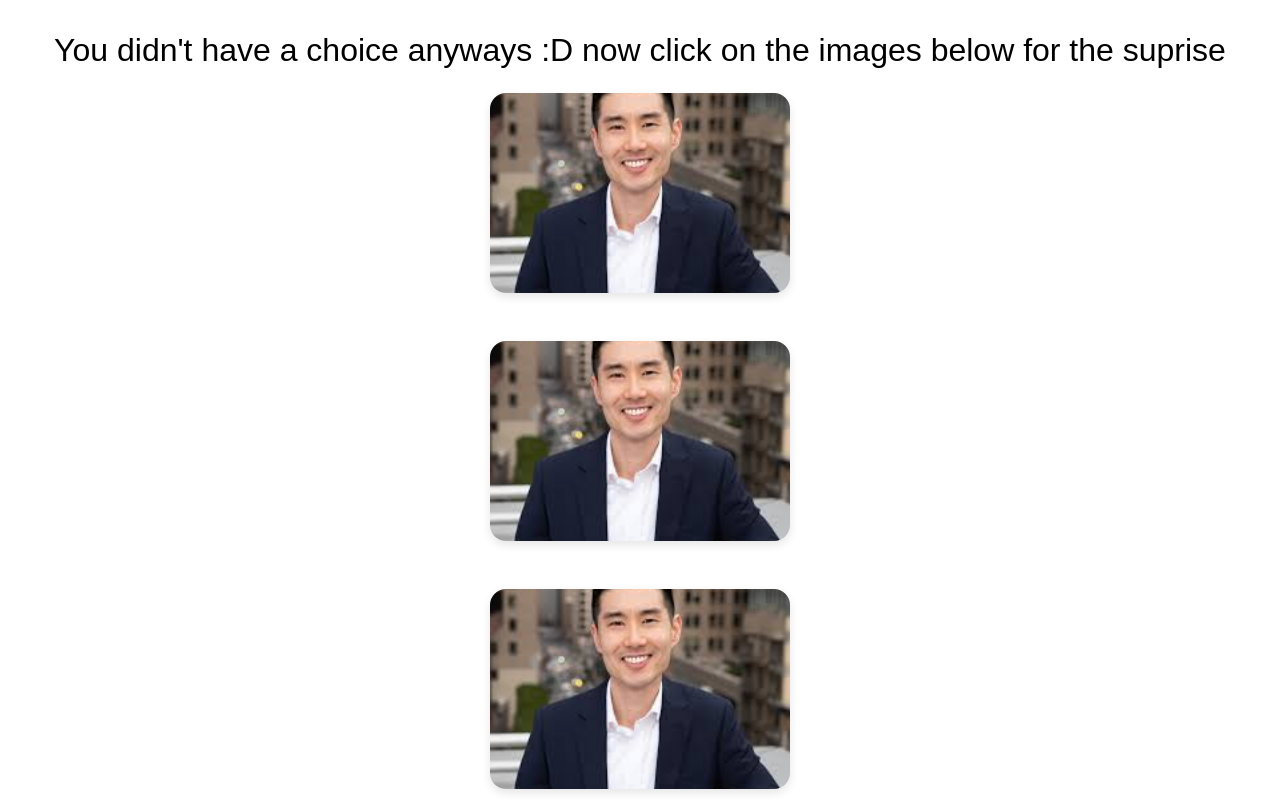
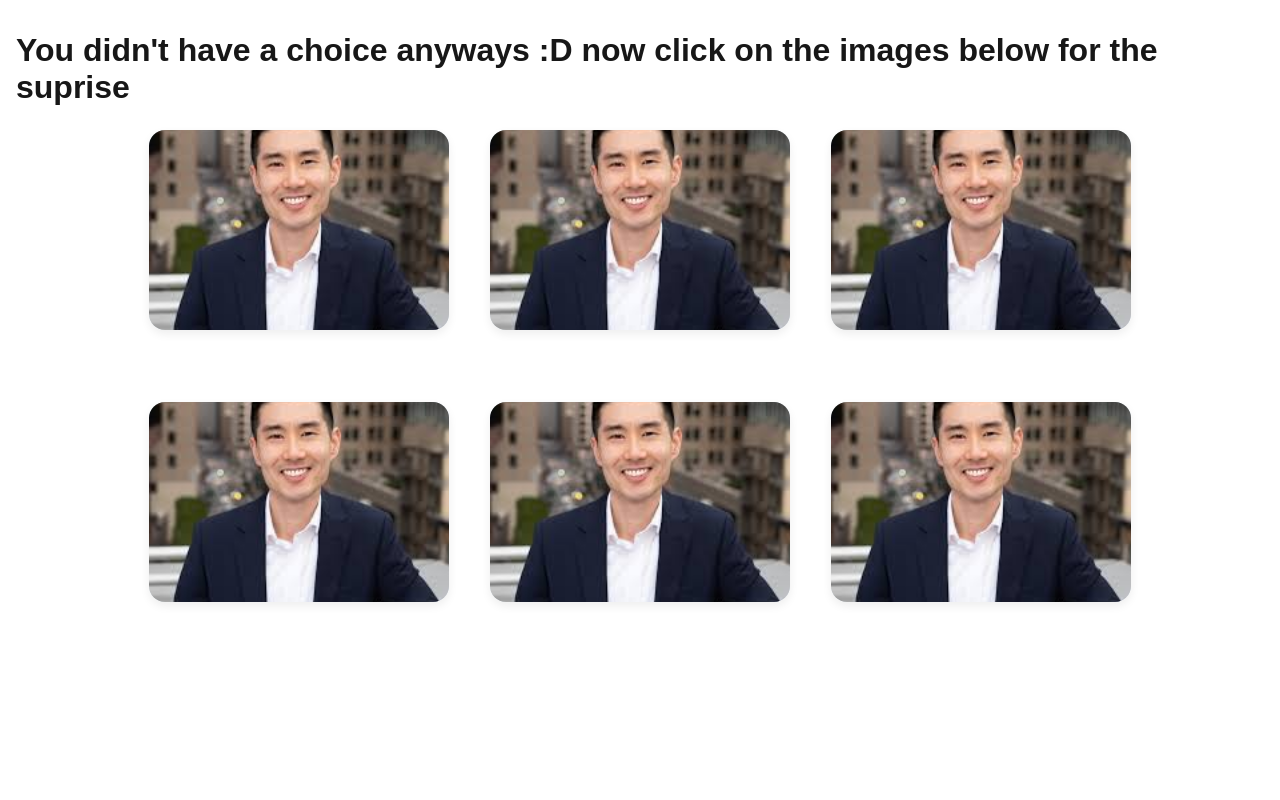
Before and after one commit to avilla212/hinge, a Next.js app: page /success in a window 1280 px wide. Shown: the top 800 px of the page. Built offline with nearby package versions, Linux system fonts and the light colour scheme.

Commit message:
changed styling

```diff
--- a/app/success/page.tsx
+++ b/app/success/page.tsx
@@ -21,6 +21,7 @@ const successPage = () => {
       {/* message on top of screen */}
       <h1 className={styles["cal-sans-regular"] || ""}>{message}</h1>
 
+      <div className={styles.grid}>
         {/* flip card component */}
         <FlipCard
           imagePath={image}
@@ -64,33 +65,8 @@ const successPage = () => {
           ed non augue non enim imperdiet vulputate imperdiet congue nisi. Proin dapibus tempor pulvinar. "
         />
 
-      <FlipCard
-        imagePath={image}
-        text="Lorem ipsum dolor sit amet, consectetur adipiscing elit.
-          Cras ac ornare turpis, vitae imperdiet mi. S
-          ed non augue non enim imperdiet vulputate imperdiet congue nisi. Proin dapibus tempor pulvinar. "
-      />
 
-      <FlipCard
-        imagePath={image}
-        text="Lorem ipsum dolor sit amet, consectetur adipiscing elit.
-          Cras ac ornare turpis, vitae imperdiet mi. S
-          ed non augue non enim imperdiet vulputate imperdiet congue nisi. Proin dapibus tempor pulvinar. "
-      />
-
-      <FlipCard
-        imagePath={image}
-        text="Lorem ipsum dolor sit amet, consectetur adipiscing elit.
-          Cras ac ornare turpis, vitae imperdiet mi. S
-          ed non augue non enim imperdiet vulputate imperdiet congue nisi. Proin dapibus tempor pulvinar. "
-      />
-
-      <FlipCard
-        imagePath={image}
-        text="Lorem ipsum dolor sit amet, consectetur adipiscing elit.
-          Cras ac ornare turpis, vitae imperdiet mi. S
-          ed non augue non enim imperdiet vulputate imperdiet congue nisi. Proin dapibus tempor pulvinar. "
-      />
+      </div>
     </main>
   );
 };
--- a/app/success/success.module.css
+++ b/app/success/success.module.css
@@ -1,36 +1,52 @@
 /* === Main page container === */
 .page {
-  display: flex;                 /* stack content vertically */
   flex-direction: column;
-  align-items: center;          /* center content horizontally */
-  background: white;            /* light mode background */
-  padding: 2rem 1rem;           /* vertical and horizontal padding */
-  min-height: 100vh;            /* full height view */
+  align-items: center;
+  background: var(--background);
+  padding: 2rem 1rem;
+  min-height: 100vh;
+  width: 100%;
 }
 
+/* === Image Grid Wrapper */
+.grid {
+  display: grid;
+  grid-template-columns: 1fr;
+  gap: 1.5rem;
+  justify-items: center;
+  width: 100%;
+}
+
+@media (min-width: 768px) {
+  .grid {
+    grid-template-columns: repeat(3, 1fr);
+    max-width: 1000px;
+    margin: 0 auto;
+  }
+}
 
 /* === FlipCard Container === */
 .cardWrapper {
-  width: 100%;                  /* full width of parent */
-  max-width: 300px;             /* limits max width for mobile */
-  height: 200px;                /* fixed card height */
-  perspective: 1000px;          /* enables 3D flip effect */
-  margin: 1.5rem auto;          /* vertical spacing and centering */
+  width: 100%;
+  max-width: 300px;
+  height: 200px;
+  perspective: 1000px;
+  margin: 1.5rem auto;
 }
 
 /* === Inner Card that gets rotated === */
 .cardInner {
-  position: relative;           /* required for absolute children */
+  position: relative;
   width: 100%;
   height: 100%;
-  transition: transform 0.6s ease;      /* smooth flip animation */
-  transform-style: preserve-3d;         /* keep front/back in 3D */
-  cursor: pointer;              /* pointer on hover/tap */
+  transition: transform 0.6s ease;
+  transform-style: preserve-3d;
+  cursor: pointer;
 }
 
 /* === Apply flip rotation when flipped === */
 .flipped {
-  transform: rotateY(180deg);   /* flips card horizontally */
+  transform: rotateY(180deg);
 }
 
 /* === Front and Back Faces === */
@@ -39,46 +55,37 @@
   position: absolute;
   width: 100%;
   height: 100%;
-  border-radius: 16px;          /* round corners */
-  backface-visibility: hidden; /* hide back when facing front */
-  box-shadow: 0 4px 10px rgba(0, 0, 0, 0.1); /* subtle elevation */
+  border-radius: 16px;
+  backface-visibility: hidden;
+  box-shadow: 0 4px 10px rgba(0, 0, 0, 0.07);
 }
 
 /* === Front: Image === */
 .cardFront {
-  background: #eee;             /* fallback color before image loads */
+  background: #dce9f2;
 }
 
 /* Image inside front of card */
 .cardImage {
   width: 100%;
   height: 100%;
-  object-fit: cover;            /* fill area without distortion */
-  border-radius: 16px;          /* matches card rounding */
+  object-fit: cover;
+  border-radius: 16px;
 }
 
 /* === Back: Text === */
 .cardBack {
-  background: white;
-  transform: rotateY(180deg);   /* flip to match .flipped */
+  background: #fdfefe;
+  transform: rotateY(180deg);
   display: flex;
-  align-items: center;          /* center text vertically */
-  justify-content: center;      /* center text horizontally */
+  align-items: center;
+  justify-content: center;
   padding: 1rem;
 }
 
 /* Text inside back of card */
 .cardText {
   font-size: 14px;
-  color: #333;
+  color: #2c3e50;
   text-align: center;
 }
-
-
-/* === Google Fonts Style === */
-.cal-sans-regular {
-  font-family: "Cal Sans", sans-serif;
-  font-weight: 200;
-  font-style: normal;
-  color: #000;
-}
```
Lines whose indentation alone changed are shown as unchanged.
